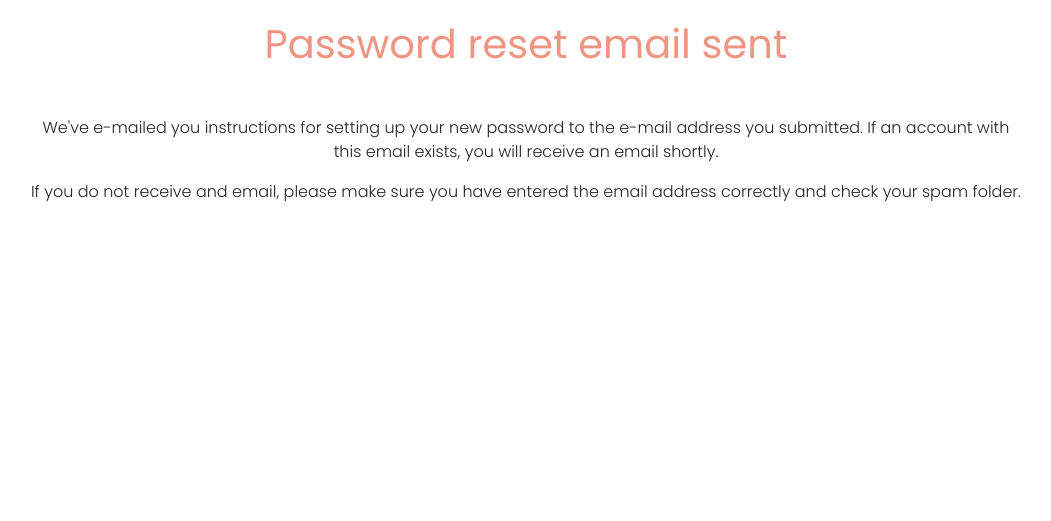
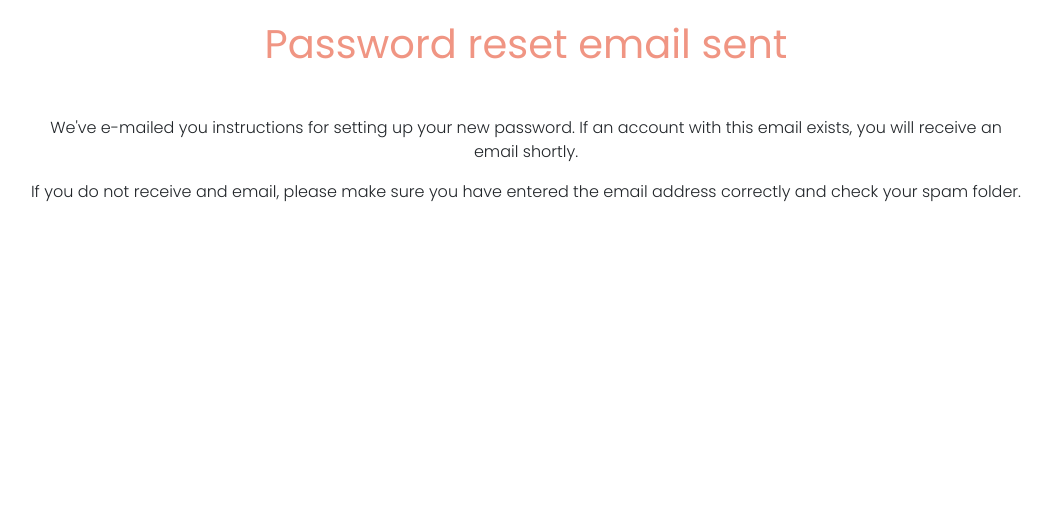
Before and after one commit to Angie55/milestoneFour-chocify, a Django app: a page that uses templates/registration/password_reset_done.html in a window 1280 px wide. Shown: the part 70-591 px from the top of the page, without its empty margins (114-1165 px from the left). Run offline with Django 3.2, Linux system fonts and the light colour scheme; some libraries are stand-ins or nearby versions.

Commit message:
Tweaks to pages

```diff
--- a/cart/templates/cart.html
+++ b/cart/templates/cart.html
@@ -1,6 +1,5 @@
 {% extends 'base.html' %}
 {% block page_title %}Shopping cart{% endblock %}
-{% load static from staticfiles %}
 {% load bootstrap_tags %}
 {% block page_heading %}Shopping cart{% endblock %}
 {% block content %}
@@ -25,10 +24,10 @@
             <form class="form-inline justify-content-center cart-form" method="post" action="{% url 'adjust_cart' item.id %}">
                 {% csrf_token %}
                 <div class="form-group">
-                    <label for="exampleInputAmount" class="sr-only">New Qty</label>
+                    <label for="amend-qty" class="sr-only">New Qty</label>
                     <div class="input-group">
                         <div class="input-group-addon">Qty:</div>
-                        <input name="quantity" type="number" min="0" max="999" class="form-control qty-input" placeholder="{{item.quantity}}">
+                        <input name="quantity" type="number" min="0" max="999" id="amend-qty" class="form-control qty-input" placeholder="{{item.quantity}}">
                         <div class="input-group-addon"></div>
                     </div>
                     <button type="submit" class="btn blue-btn update-btn">Update</button>
--- a/chocify_ecommerce/settings.py
+++ b/chocify_ecommerce/settings.py
@@ -11,7 +11,7 @@ https://docs.djangoproject.com/en/1.11/ref/settings/
 """
 
 import os
-# import env
+import env
 import dj_database_url
 
 # Build paths inside the project like this: os.path.join(BASE_DIR, ...)
--- a/static/css/style.css
+++ b/static/css/style.css
@@ -249,12 +249,6 @@ body styling. This code is then added to any short
 .reg-exclam {
     margin-right: 10px;
     color: #f09583;
-}
-
-/*--------------------------------- Password reset pages*/
-
-.email-input {
-    min-width:80%;
 }
 
 /*--------------------------------- All products page*/
--- a/templates/registration/password_reset_done.html
+++ b/templates/registration/password_reset_done.html
@@ -2,11 +2,13 @@
 {% block title %}Password reset successful{% endblock %}
 {% block page_heading %}Password reset email sent{% endblock %}
 {% block content %}
-<div class="container-fluid page-width-container short-content email-sent">
-    <p class="center-text marg-top-40">We've e-mailed you instructions for setting up your new password to the e-mail address you submitted.  If an account with this
+
+<div class="container-fluid page-width-container short-content">
+    <p class="center-text marg-top-40">We've e-mailed you instructions for setting up your new password.  If an account with this
     email exists, you will receive an email shortly.</p>
 
     <p class="center-text">If you do not receive and email, please make sure you have entered the email
     address correctly and check your spam folder.</p>
 </div>
+
 {% endblock %}
--- a/templates/registration/password_reset_form.html
+++ b/templates/registration/password_reset_form.html
@@ -3,7 +3,7 @@
 {% block page_heading %}Reset Password{% endblock %}
 {% block content %}
 
-<div class="container-fluid page-width-container short-content marg-top-40 marg-bottom-40">
+<div class="container-fluid short-content marg-top-40 marg-bottom-40">
     <div class="center-text">
         <!--Form for user to enter email address to receive password reset email-->
         <form method="post">
```
